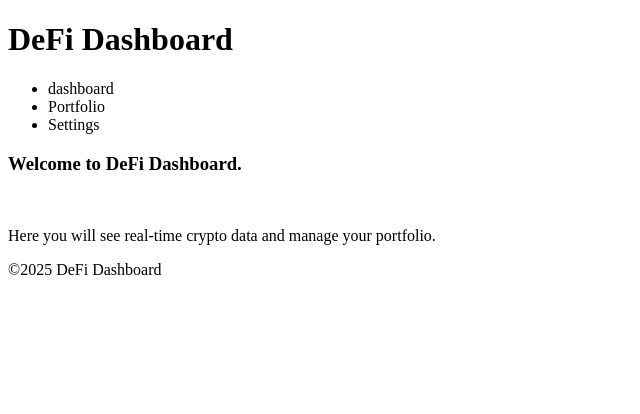
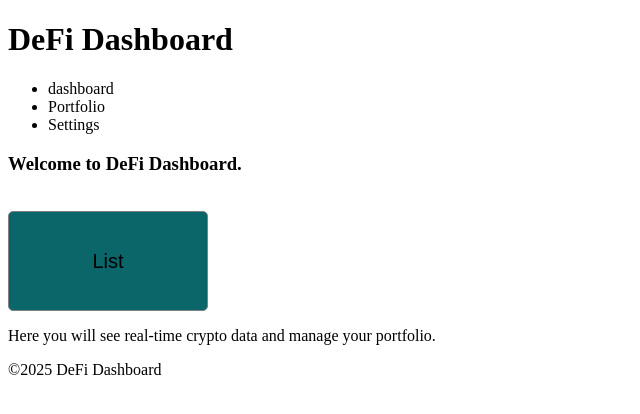
Before and after one commit to Inesh-Reddy/React-hands-on, a React (Vite) app in the folder defi-dashboard/: page / in a window 1280 px wide. Shown: the top 414 px of the page, without its empty margins (0-640 px from the left). Built offline with nearby package versions, Linux system fonts and the light colour scheme.

Commit message:
React : DeFi-DashBoard : Implemented view based on the State using usestate Hook

```diff
--- a/defi-dashboard/src/components/Dashboard.jsx
+++ b/defi-dashboard/src/components/Dashboard.jsx
@@ -1,7 +1,27 @@
+import { useState } from "react"
+
 export default function Dashboard(){
+    // const [view, setView] = useState(true);
+    const [view, setView] = useState("List");
+
     return (
         <div>
             <h3>Welcome to DeFi Dashboard.</h3> <br></br>
+            <button
+            style={
+            {
+                width:200,
+                height:100,
+                border:"grey 1px solid",
+                borderRadius: "5px",
+                fontSize: 20,
+                backgroundColor: view === "List" ? '#0B666A' : '#C30E59'
+            }}
+            onClick={()=>{setView(view === "List" ? "Chart" : "List")}}
+            >
+                {/* {view ? "List View" : "Chart View"} */}
+                { view }
+            </button>
             <p>Here you will see real-time crypto data and manage your portfolio.</p>
         </div>
     )
```
